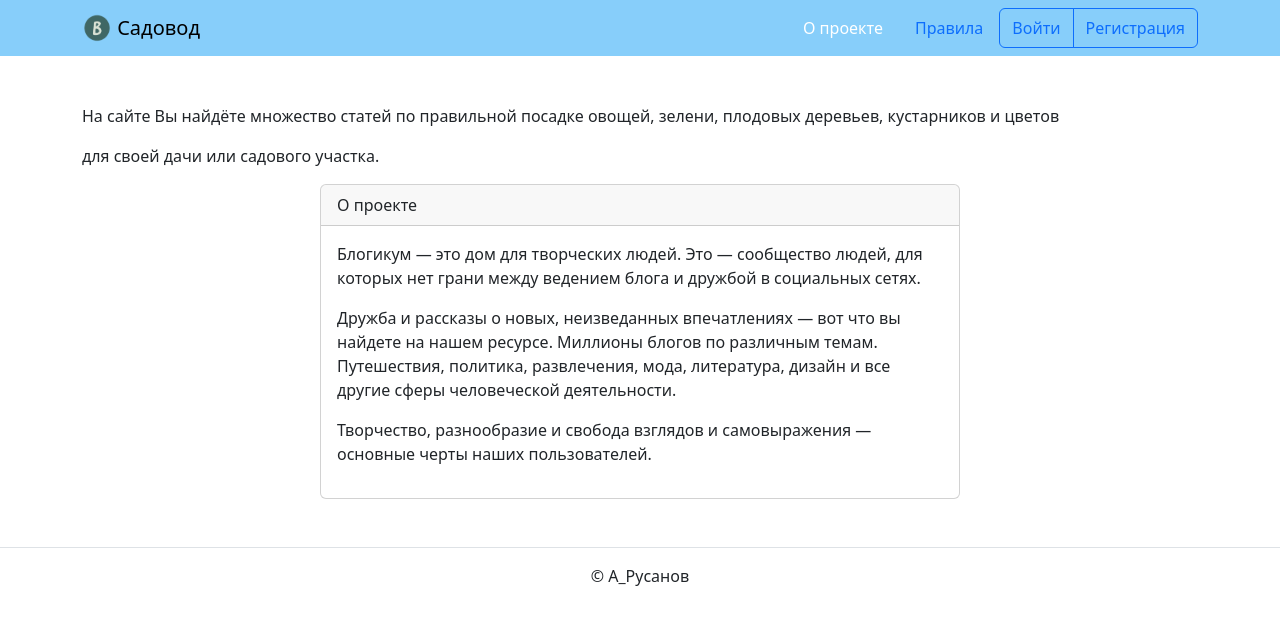
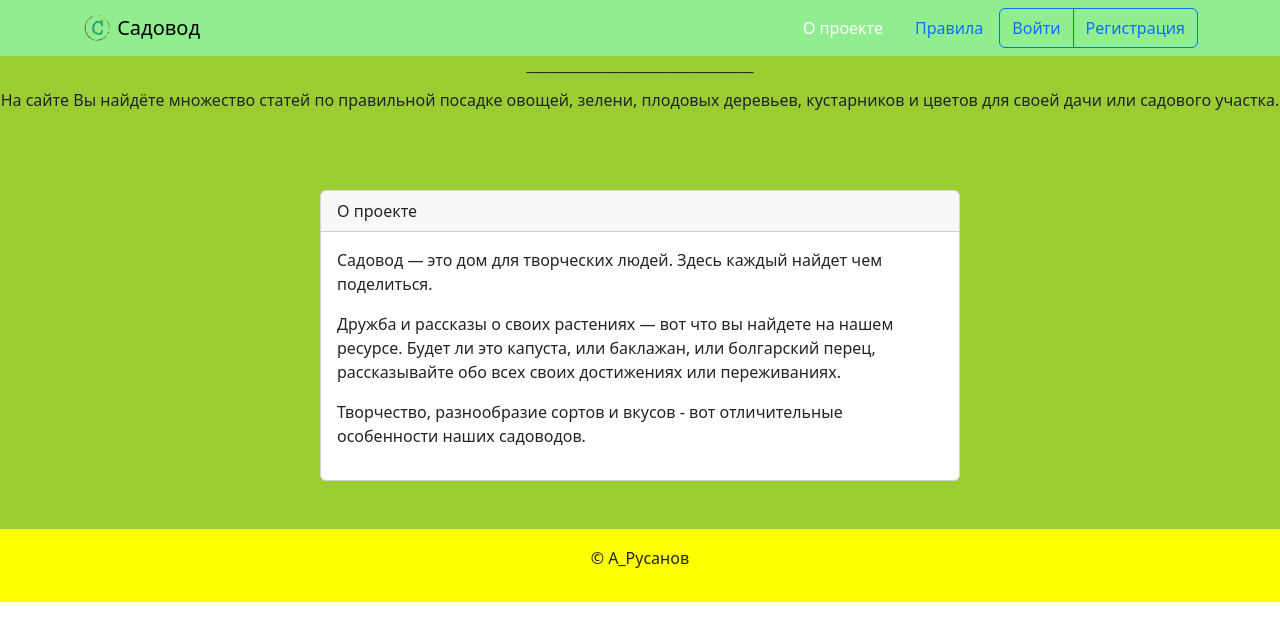
Before and after one commit to shurikman82/GardensPost, a Django app: page /pages/about/ in a window 1280 px wide. Shown: the top 641 px of the page. Run offline with Django 3.2, Linux system fonts and the light colour scheme; some libraries are stand-ins or nearby versions.

Commit message:
change_colors

```diff
--- a/site_project/templates/base.html
+++ b/site_project/templates/base.html
@@ -16,10 +16,14 @@
   </head>
   <body>
     {% include "includes/header.html" %}
-    <main>
+    <main style="background-color: yellowgreen">
+      <h6 class="mb-3 text-center">
+        <p>________________________________</p>
+        На сайте Вы найдёте множество статей по правильной посадке овощей, зелени, плодовых деревьев, кустарников и цветов
+        для своей дачи или садового участка.
+      </h6>
       <div class="container py-5">
-        <p>На сайте Вы найдёте множество статей по правильной посадке овощей, зелени, плодовых деревьев, кустарников и цветов</p>
-          <p>для своей дачи или садового участка.</p>
+        <p>
         {% block content %}{% endblock %}
       </div>
     </main>
--- a/site_project/templates/includes/footer.html
+++ b/site_project/templates/includes/footer.html
@@ -1,3 +1,3 @@
-<footer class="border-top text-center py-3">
+<footer class="border-top text-center py-3" style="background-color: yellow">
   <p>© А_Русанов</p>
 </footer>
--- a/site_project/templates/includes/header.html
+++ b/site_project/templates/includes/header.html
@@ -1,6 +1,6 @@
 {% load static %}
 <header>
-  <nav class="navbar navbar-light" style="background-color: lightskyblue">
+  <nav class="navbar navbar-light" style="background-color: lightgreen">
     <div class="container">
       <a class="navbar-brand" href="{% url 'posts:index' %}">
         <img src="{% static 'img/logo.png' %}" width="30" height="30" class="d-inline-block align-top" alt="">
--- a/site_project/templates/pages/about.html
+++ b/site_project/templates/pages/about.html
@@ -10,18 +10,18 @@
       </div>
       <div class="card-body">
         <p>
-          Блогикум — это дом для творческих людей. Это — сообщество людей, для которых
-          нет грани между ведением блога и дружбой в социальных сетях.
+          Садовод — это дом для творческих людей. Здесь каждый найдет чем поделиться.
         </p>
         <p>
-          Дружба и рассказы о новых, неизведанных впечатлениях — вот
-          что вы найдете на нашем ресурсе. Миллионы блогов по различным темам.
-          Путешествия, политика, развлечения, мода, литература, дизайн и все
-          другие сферы человеческой деятельности.
+          Дружба и рассказы о своих растениях — вот
+          что вы найдете на нашем ресурсе.
+          Будет ли это капуста, или баклажан, или болгарский перец,
+          рассказывайте обо всех своих достижениях
+          или переживаниях.
         </p>
         <p>
-          Творчество, разнообразие и свобода взглядов и самовыражения —
-          основные черты наших пользователей.
+          Творчество, разнообразие сортов и вкусов - вот
+          отличительные особенности наших садоводов.
         </p>
       </div>
     </div>
--- a/site_project/templates/posts/detail.html
+++ b/site_project/templates/posts/detail.html
@@ -21,17 +21,17 @@
               <p class="text-danger">Выбранная категория снята с публикации админом</p>
             {% endif %}
             {{ post.pub_date|date:"d E Y, H:i" }} | {% if post.location and post.location.is_published %}{{ post.location.name }}{% else %}Планета Земля{% endif %}<br>
-            От автора <a class="text-muted" href="{% url 'blog:profile' post.author %}">@{{ post.author.username }}</a> в
+            От автора <a class="text-muted" href="{% url 'posts:profile' post.author %}">@{{ post.author.username }}</a> в
             категории {% include "includes/category_link.html" %}
           </small>
         </h6>
         <p class="card-text">{{ post.text|linebreaksbr }}</p>
         {% if user == post.author %}
           <div class="mb-2">
-            <a class="btn btn-sm text-muted" href="{% url 'blog:edit_post' post.id %}" role="button">
+            <a class="btn btn-sm text-muted" href="{% url 'posts:edit_post' post.id %}" role="button">
               Отредактировать публикацию
             </a>
-            <a class="btn btn-sm text-muted" href="{% url 'blog:delete_post' post.id %}" role="button">
+            <a class="btn btn-sm text-muted" href="{% url 'posts:delete_post' post.id %}" role="button">
               Удалить публикацию
             </a>
           </div>
```
Also changed, not shown: site_project/templates/pages/rules.html (+5 -5 lines), site_project/templates/posts/profile.html (+4 -4 lines), site_project/db.sqlite3, site_project/post_images/383949.jpg (added), site_project/static_dev/img/fav/favicon-16x16.png, site_project/static_dev/img/fav/favicon.ico, site_project/static_dev/img/favicon-16x16.png (added), site_project/static_dev/img/logo.png, 1 other file.
